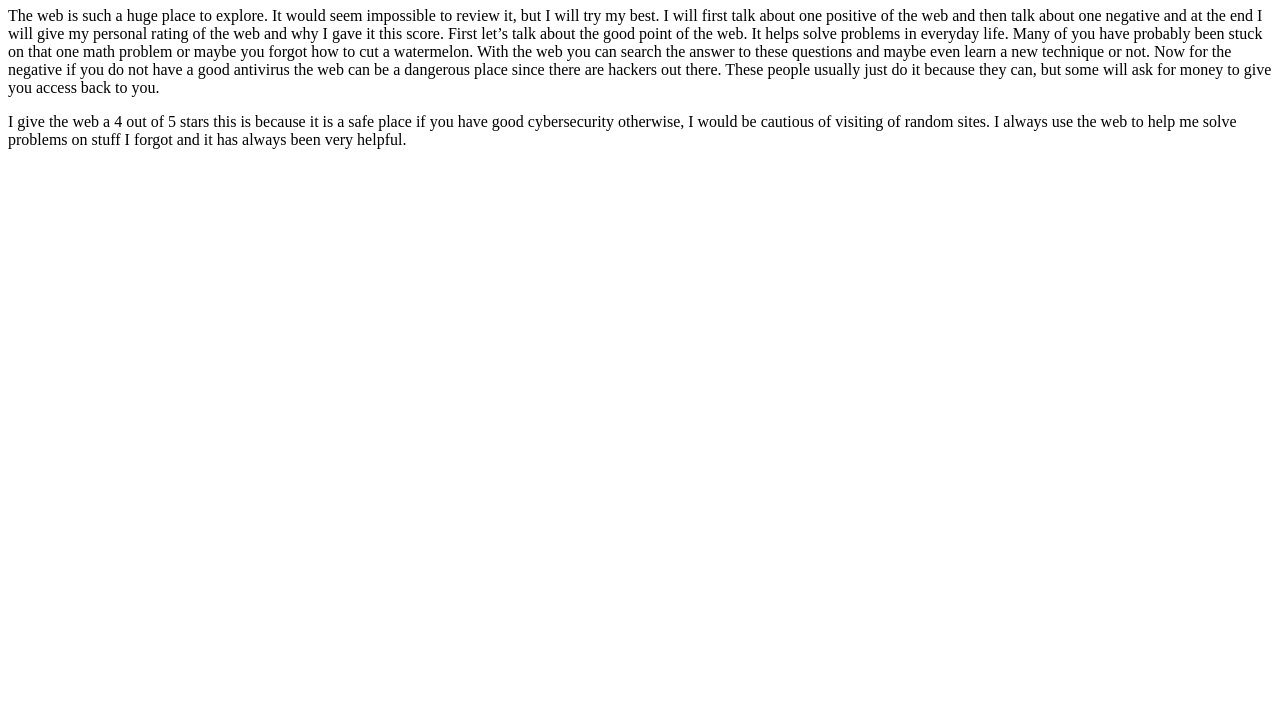
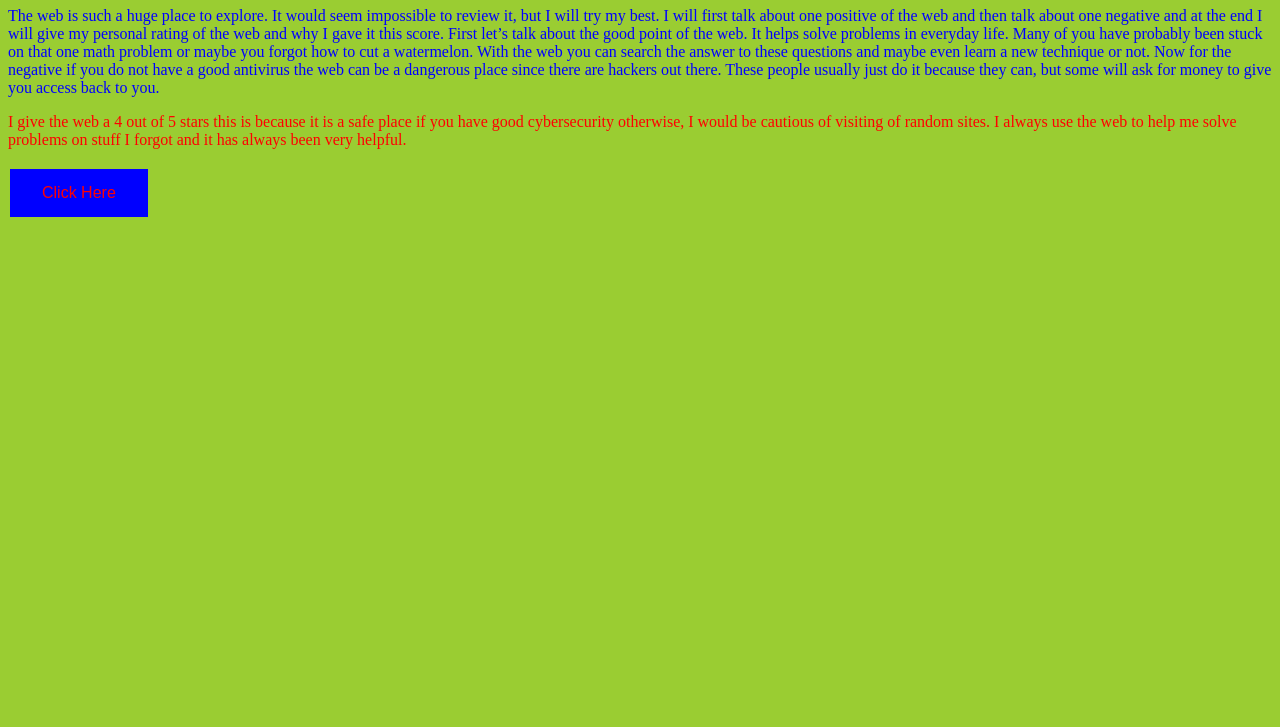
Before and after one commit to MexicanOwl64/WebDevPortfolio, a plain HTML site: page Websites/My_Internet_Review.html in a window 1280 px wide. Shown: the part 73-800 px from the top of the page. Drawn offline with Linux system fonts and the light colour scheme.

Commit message:
Added Button

```diff
--- a/Websites/My_Internet_Review.html
+++ b/Websites/My_Internet_Review.html
@@ -1,7 +1,7 @@
 <!DOCTYPE html>
 <html>
   <head>
-
+    <link rel="stylesheet" href="InternetReview.css">
 <title> My Internet Review </title>
 </head>
 <body >
@@ -24,7 +24,7 @@
 
 
 
-
+   <a href="https://mexicanowl64.github.io/WebDevPortfolio/MainMenu/index.html"><button class="button"  >Click Here</button></a>
 
 </body>
 
```
Also changed, not shown: AllAboutFoxWebsite/All_About_Fox.html (+1 -0 lines), MainMenu/index.html (+1 -1 lines), OtherFoxWebsite/Fox.html (+1 -1 lines).
